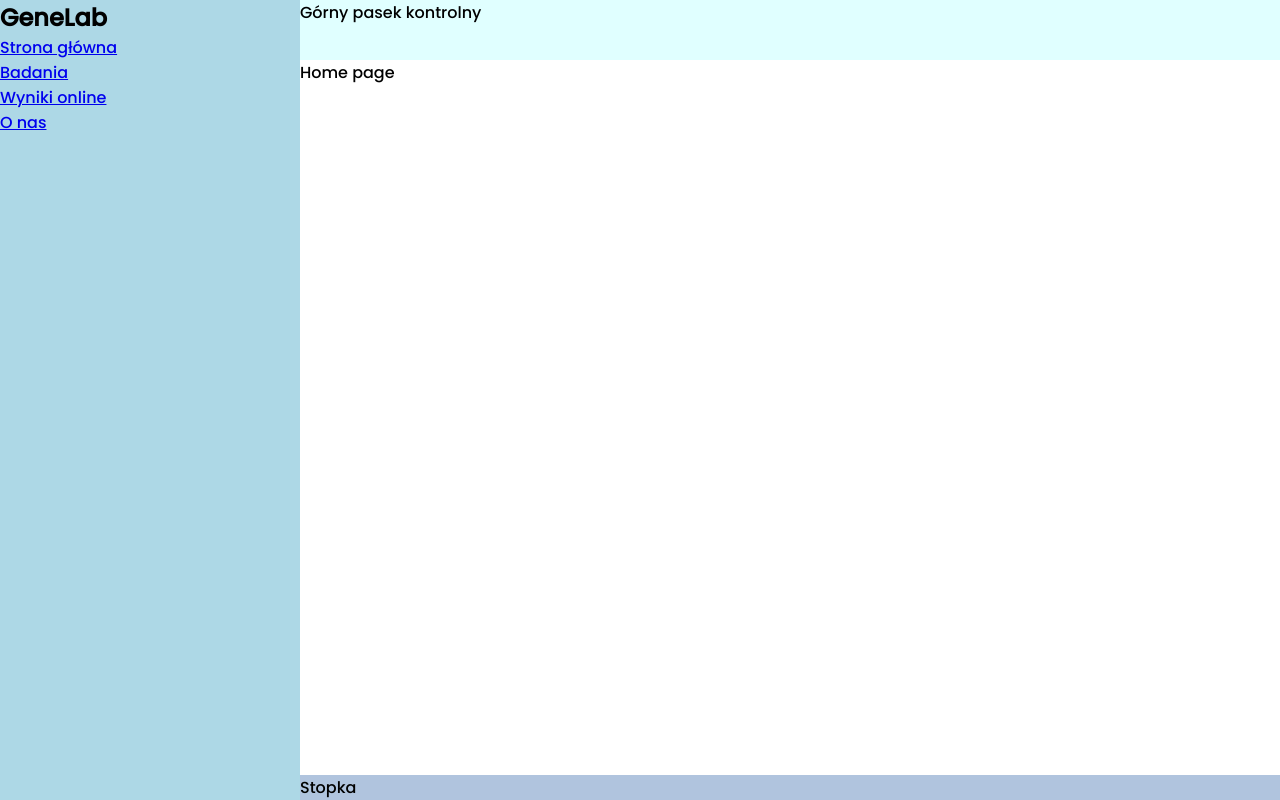
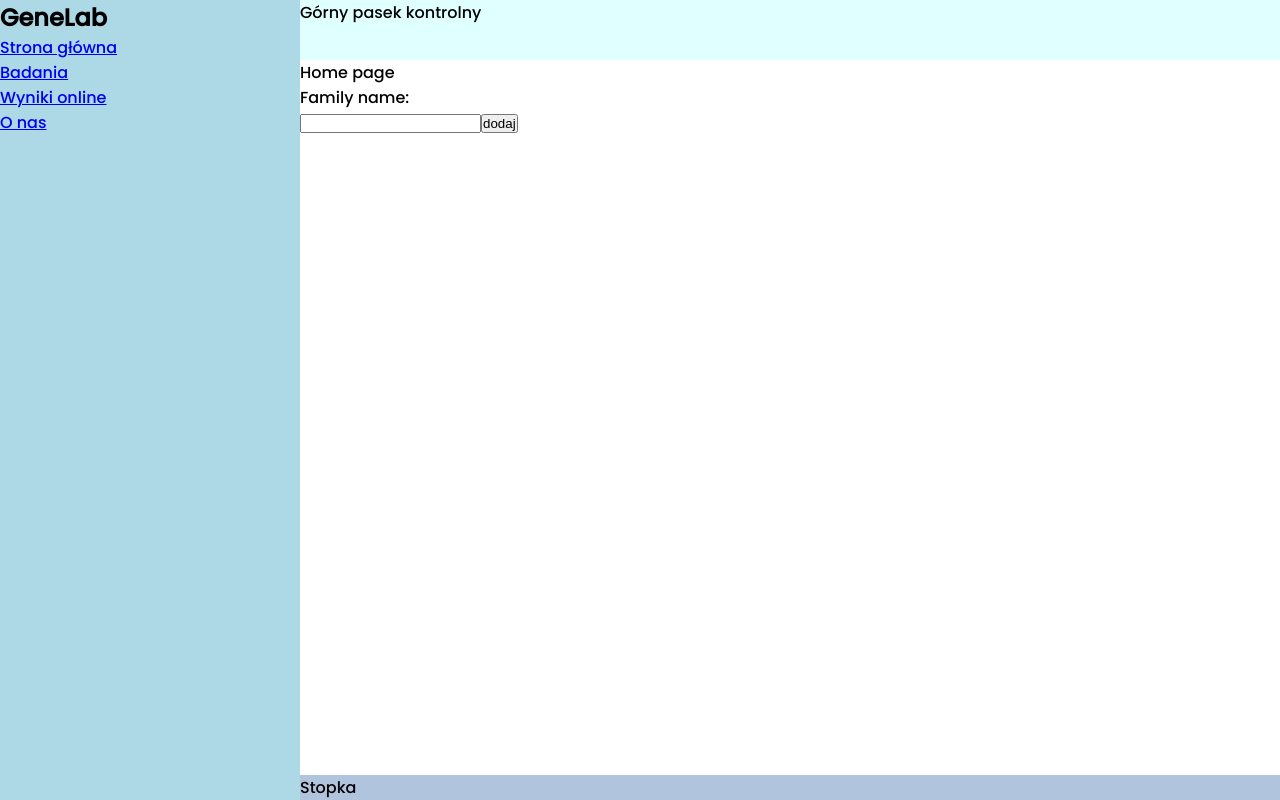
Before and after one commit to Fadikk367/GeneLab, a React (Create React App) app in the folder client/: page / in a window 1280 px wide. Built offline with nearby package versions, Linux system fonts and the light colour scheme.

Commit message:
Make use of testFamilies in mock Page components

```diff
--- a/client/src/pages/Examinations.js
+++ b/client/src/pages/Examinations.js
@@ -1,9 +1,30 @@
-import React from 'react'
+import React, { useState, useEffect } from 'react';
+import { useDispatch, useSelector } from 'react-redux';
+
+import { getAllTestFamilies, deleteTestFamily } from 'state/actions/testFamilies.actions';
+
 
 const Examinations = () => {
+  const testFamilies = useSelector(state => state.testFamilies.familyList)
+  const dispatch = useDispatch();
+
+  useEffect(() => {
+    dispatch(getAllTestFamilies());
+  }, [dispatch]);
+
+  const renderedTests = testFamilies.map(test => (
+    <li key={test.id}>
+      {test.id} - {test.familyname}
+      <button onClick={() => dispatch(deleteTestFamily(test.id))}>x</button>
+    </li>
+  ));
+
   return (
     <div>
       Strona z dostepnymi badaniami
+      <ul>
+        {renderedTests}
+      </ul>
     </div>
   )
 }
--- a/client/src/pages/Home.js
+++ b/client/src/pages/Home.js
@@ -1,9 +1,33 @@
-import React from 'react'
+import React, { useState } from 'react';
+import { useDispatch } from 'react-redux';
+import { createTestFamily } from 'state/actions/testFamilies.actions';
+
 
 const Home = () => {
+  const [familyName, setFamilyName] = useState('');
+  const [isLoading, setIsLoading] = useState(false);
+  const dispatch = useDispatch();
+
+  const handleAddDiagnosticTestsFamily = async e => {
+    e.preventDefault();
+
+    if (familyName) {
+      setIsLoading(true);
+      dispatch(createTestFamily(familyName))
+        .then(() => setIsLoading(false))
+        .catch(() => setIsLoading(false));
+    }
+  }
   return (
     <div>
       Home page
+
+      <form onSubmit={handleAddDiagnosticTestsFamily}>
+        <label>Family name:</label><br />
+        <input type="text" name="familyName" value={familyName} onChange={e => setFamilyName(e.target.value)}/>
+        <button type='submit'>dodaj</button>
+        <span>{isLoading ? 'loading...' : null}</span>
+      </form>
     </div>
   )
 }
```
